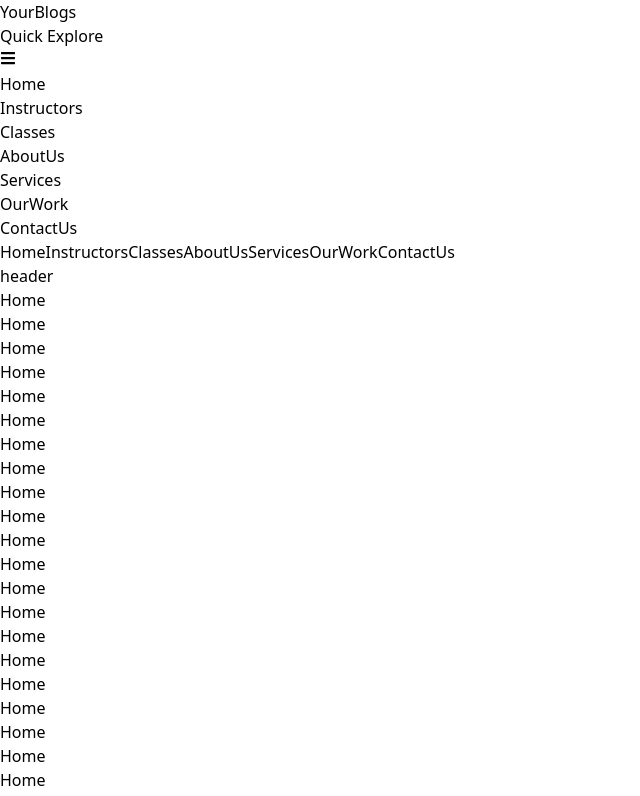
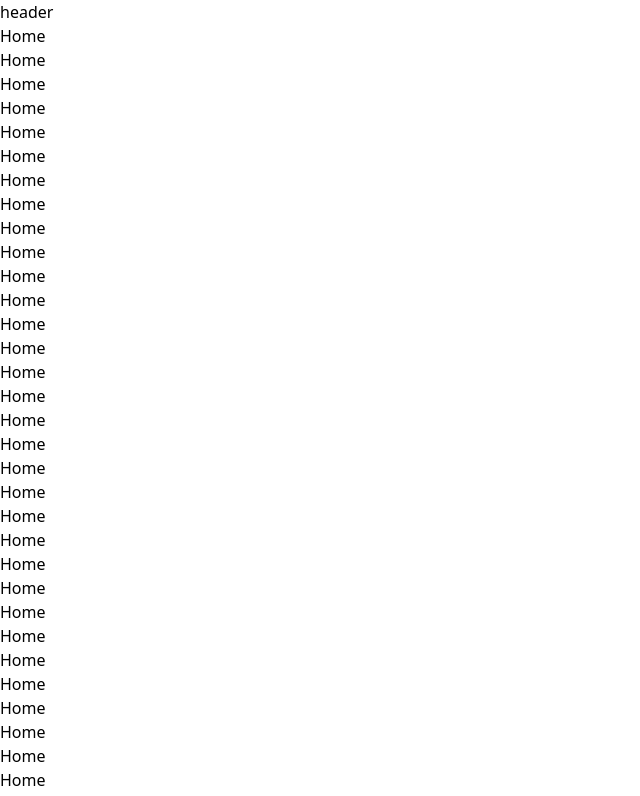
Before and after one commit to JPivista/yourblogs, a React (Vite) app: page / in a window 1280 px wide. Shown: the top 796 px of the page, without its empty margins (0-640 px from the left). Built offline with nearby package versions, Linux system fonts and the light colour scheme.

Commit message:
header changes

```diff
--- a/src/layout/MainLayout.jsx
+++ b/src/layout/MainLayout.jsx
@@ -1,11 +1,11 @@
 import { Outlet } from "react-router-dom"
-import Header from "../components/headers/navbar"
+// import Header from "../components/headers/navbar"
 
 
 const MainLayout = () => {
     return (
         <main>
-            <Header />
+            {/* <Header /> */}
 
             <nav>header</nav>
             <Outlet />
```
